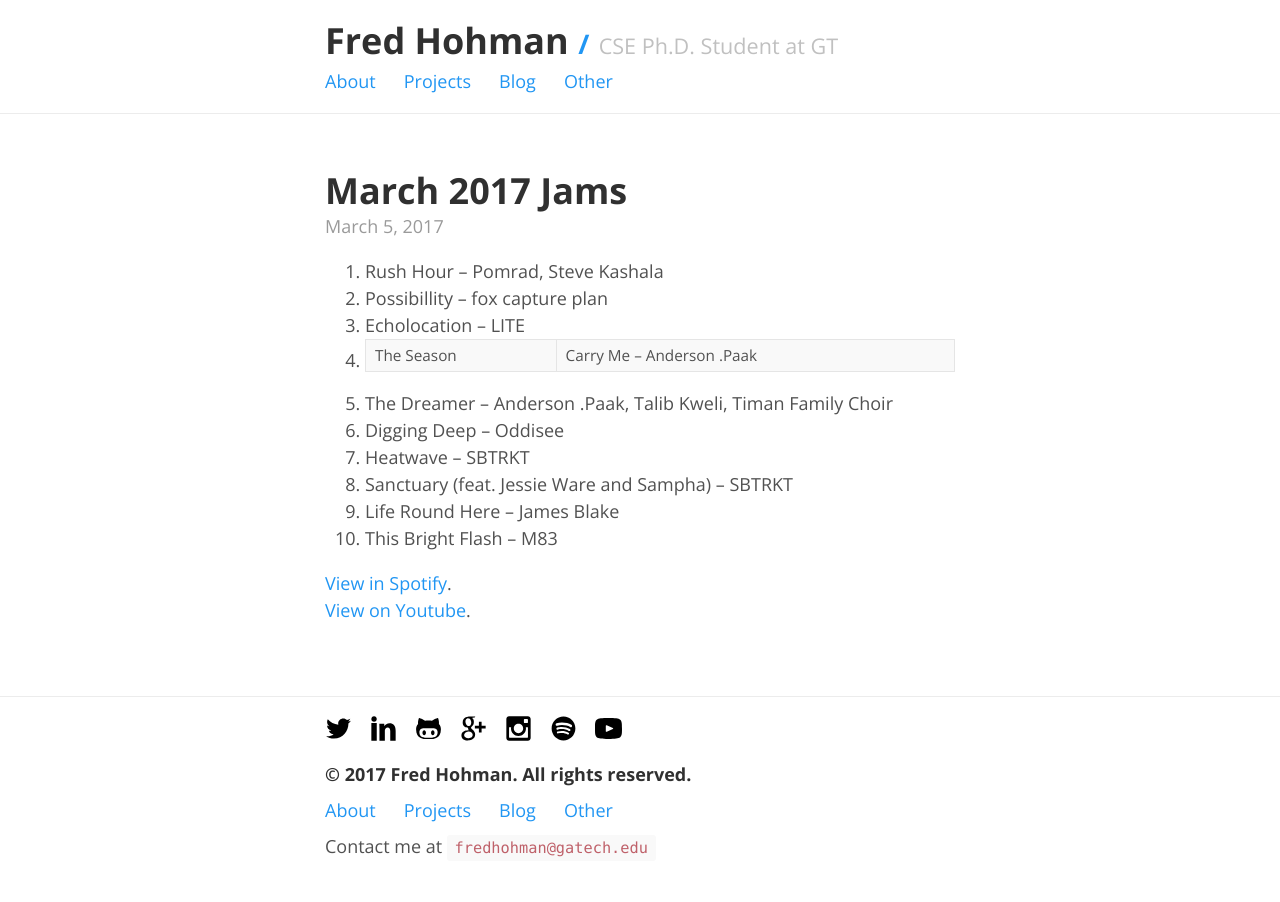
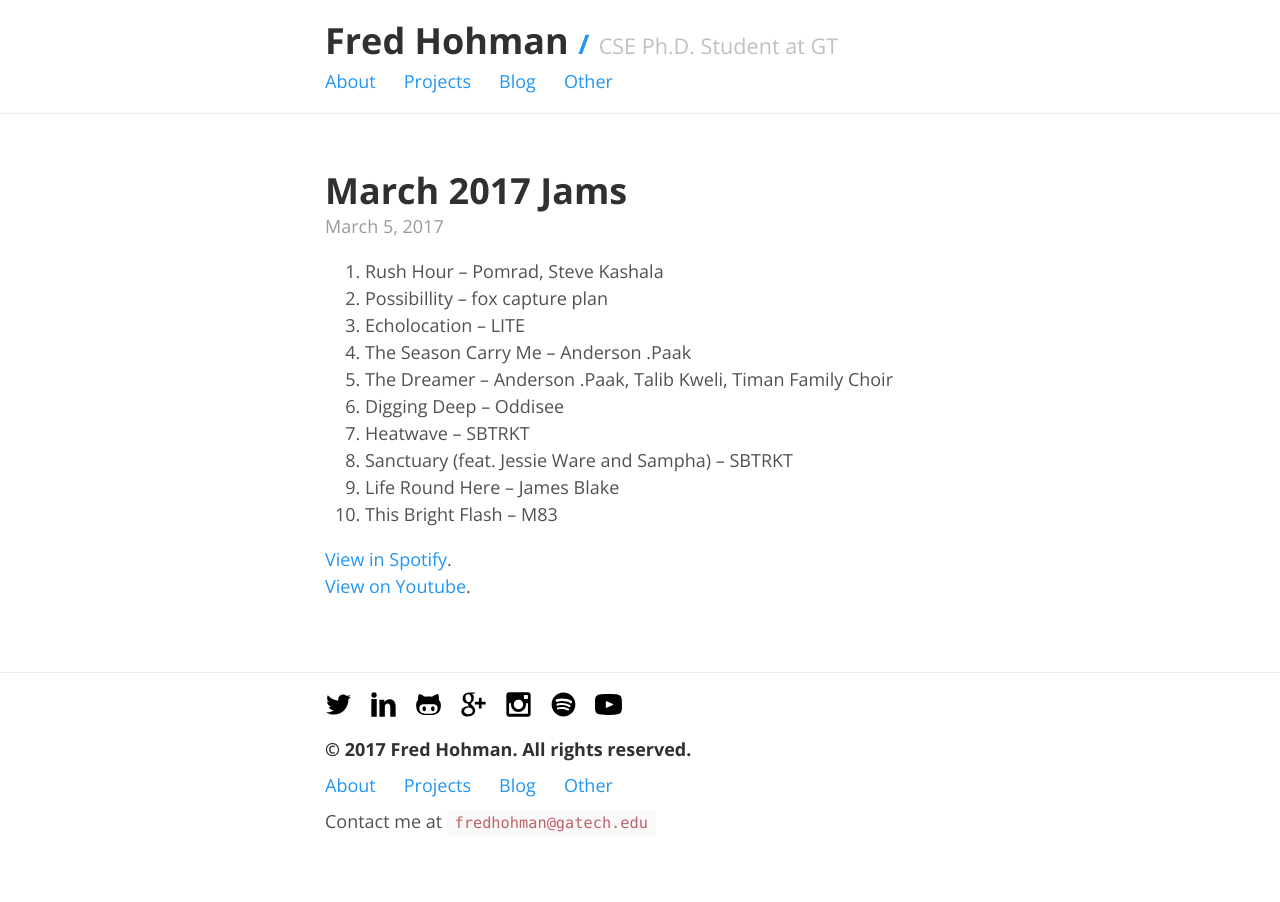
Before and after one commit to fredhohman/fredhohman.github.io, a Jekyll site: the page built from _posts/monthly-music/2017-03-05-march-2017-jams.md, in a window 1280 px wide. Built offline with Jekyll 4.4.1, drawn with Linux system fonts in a browser that asks for light colours; comment, search, counter and statistics services are not loaded.

Commit message:
fix style

```diff
--- a/_posts/monthly-music/2017-03-05-march-2017-jams.md
+++ b/_posts/monthly-music/2017-03-05-march-2017-jams.md
@@ -9,7 +9,7 @@
 1. Rush Hour – Pomrad, Steve Kashala
 2. Possibillity – fox capture plan
 3. Echolocation – LITE
-4. The Season | Carry Me – Anderson .Paak
+4. The Season Carry Me – Anderson .Paak
 5. The Dreamer – Anderson .Paak, Talib Kweli, Timan Family Choir
 6. Digging Deep – Oddisee
 7. Heatwave – SBTRKT
```
